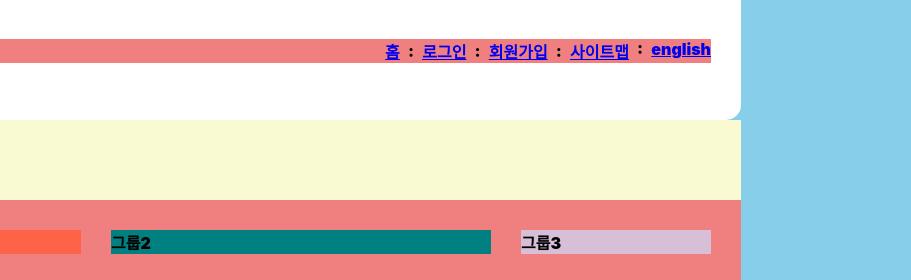
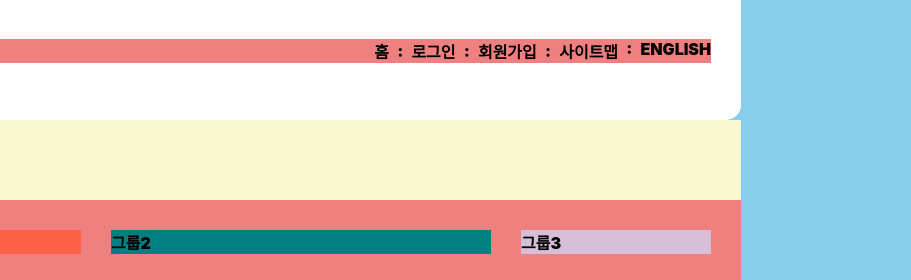
Before and after one commit to Stilllee/HTML5, a website: page index.html in a window 1280 px wide. Shown: the top 280 px of the page, 369-1280 px from the left. Drawn offline with Linux system fonts and the light colour scheme; a web font is replaced by a local one.

Commit message:
텍스트링크 모음 일부 디자인

```diff
--- a/styles/style.css
+++ b/styles/style.css
@@ -10,6 +10,11 @@ body {
   background: skyblue;
   font-family: "Pretendard Variable", Pretendard, -apple-system, BlinkMacSystemFont, system-ui, Roboto, "Helvetica Neue", "Segoe UI", "Apple SD Gothic Neo", "Noto Sans KR", "Malgun Gothic", "Apple Color Emoji", "Segoe UI Emoji", "Segoe UI Symbol", sans-serif;
   font-weight: 900;
+}
+
+a {
+  text-decoration: none;
+  color: black;
 }
 
 /* 레이아웃 */
@@ -31,6 +36,10 @@ body {
   display: flex;
   flex-flow: row nowrap;
   justify-content: flex-end;
+}
+
+.member li {
+  text-transform: uppercase;
 }
 
 /* .member li:nth-child(n+2)::before{
```
